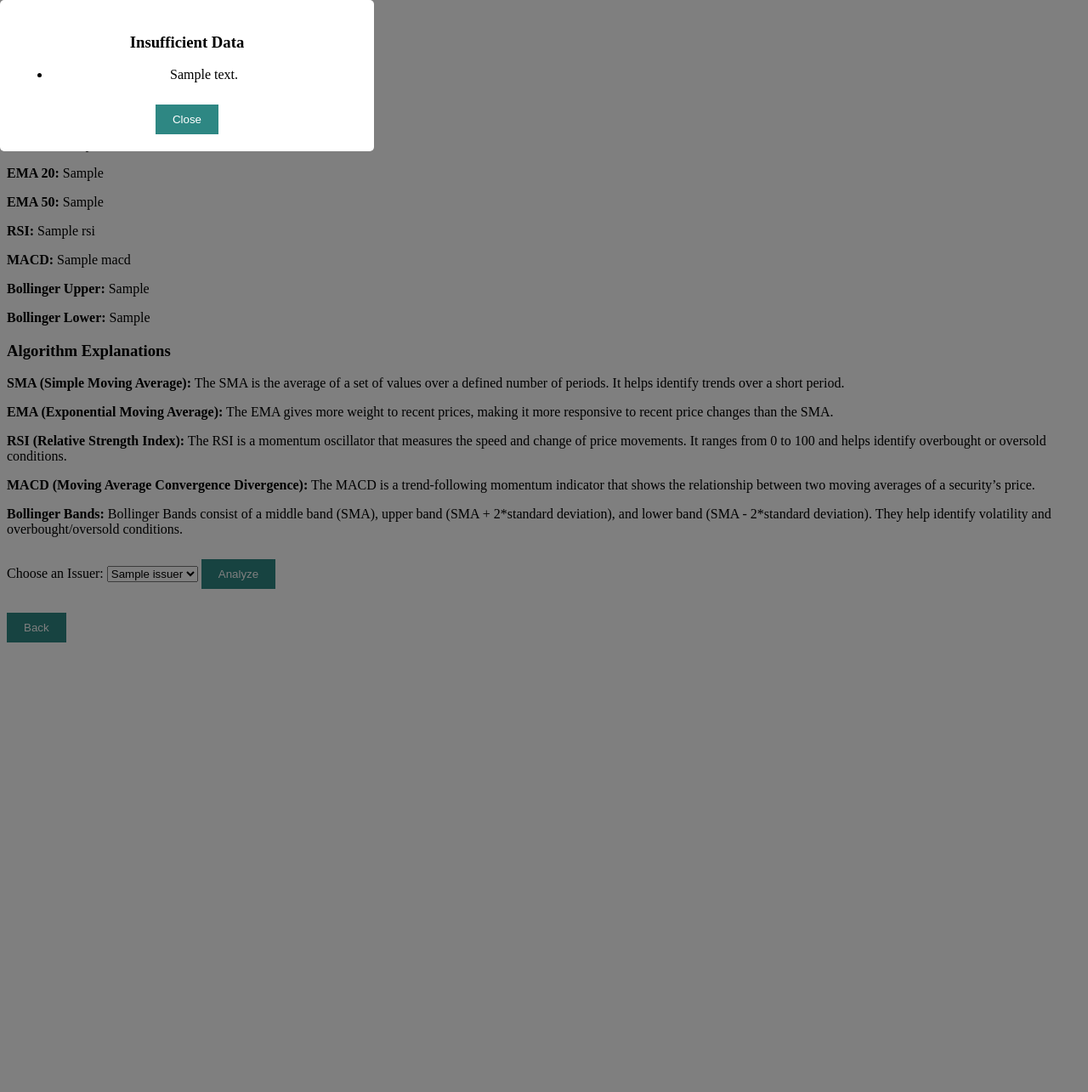
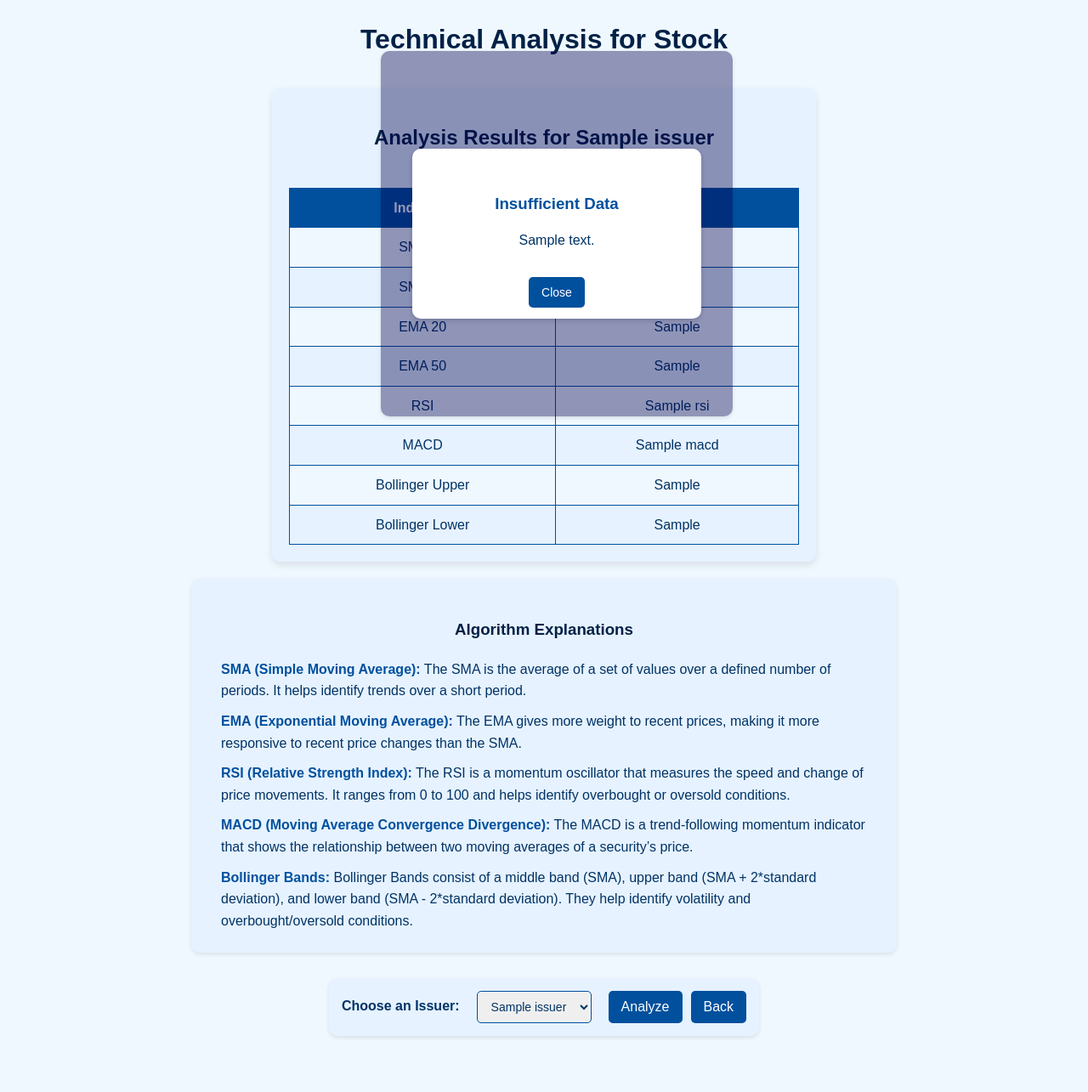
Before and after one commit to davidhristov59/DIANS, a Flask app: template Homework3/templates/technicalAnalysis.html in a window 1280 px wide. Shown: the whole page at 85% size. Before the commit the page ends 756 px from the top, so only its background shows below. Run offline with Flask 3, Linux system fonts and the light colour scheme; the template is opened without the code that fills it: most values are stand-ins (such as "Sample title", 1, 10 or a date in 2020).

Commit message:
Commit Home & T.A.

```diff
--- a/Homework3/app.py
+++ b/Homework3/app.py
@@ -81,7 +81,6 @@ def technical_analysis():
     return render_template('technicalAnalysis.html', issuers=issuers)
 
 
-
 @app.route('/technicalAnalysis', methods=['POST'])
 def analyze():
     """Analyze the selected issuer's stock data."""
@@ -147,23 +146,27 @@ def analyze():
             insufficient_data['Bollinger Bands'] = 'Insufficient data for Bollinger Bands'
 
         # Bundle all the indicators into a dictionary
+        # Bundle all the indicators into a dictionary, replacing NaN with 'Insufficient Data'
         indicators = {
-            "SMA_20": sma_20,
-            "SMA_50": sma_50,
-            "EMA_20": ema_20,
-            "EMA_50": ema_50,
-            "RSI": rsi,
-            "MACD": macd,
-            "Bollinger_Upper": bollinger_upper,
-            "Bollinger_Lower": bollinger_lower
+            'SMA_20': round(sma_20, 2) if not pd.isna(sma_20) else "Insufficient Data",
+            'SMA_50': round(sma_50, 2) if not pd.isna(sma_50) else "Insufficient Data",
+            'EMA_20': round(ema_20, 2) if not pd.isna(ema_20) else "Insufficient Data",
+            'EMA_50': round(ema_50, 2) if not pd.isna(ema_50) else "Insufficient Data",
+            'RSI': round(rsi, 2) if not pd.isna(rsi) else "Insufficient Data",
+            'MACD': round(macd, 2) if not pd.isna(macd) else "Insufficient Data",
+            'Bollinger_Upper': round(bollinger_upper, 2) if not pd.isna(bollinger_upper) else "Insufficient Data",
+            'Bollinger_Lower': round(bollinger_lower, 2) if not pd.isna(bollinger_lower) else "Insufficient Data"
         }
 
         # If there is insufficient data, return an error message with the details
         if insufficient_data:
+            missing_count = len(insufficient_data)
             return render_template('technicalAnalysis.html',
+                                   indicators=indicators,
                                    insufficient_data=insufficient_data,
                                    issuer=issuer,
-                                   issuers=issuers)
+                                   issuers=issuers,
+                                   missing_count=missing_count)
 
         # Return the indicators and the selected issuer as a response
         return render_template('technicalAnalysis.html',
--- /dev/null
+++ b/Homework3/static/technicalAnalysis.css
@@ -0,0 +1,202 @@
+/* General body and text styling */
+body {
+    font-family: 'Arial', sans-serif;
+    margin: 0 auto;
+    width: 1080px;
+    padding: 0;
+    background-color: #f0f8ff;
+    color: #003366;
+    line-height: 1.6;
+}
+
+h1, h2, h3 {
+    color: #002147;
+    text-align: center;
+}
+
+form {
+    display: flex;
+    justify-content: center;
+    align-items: center;
+    margin: 20px 0;
+}
+
+label {
+    font-weight: bold;
+    color: #003366;
+    margin-top: 5px;
+    margin-right: 10px;
+}
+
+select {
+    padding: 8px 12px;
+    border: 1px solid #00509e;
+    border-radius: 5px;
+    color: #003366;
+    font-size: 14px;
+    margin-right: 10px;
+}
+
+button[type="submit"], button {
+    background-color: #00509e;
+    color: white;
+    border: none;
+    padding: 10px 15px;
+    border-radius: 5px;
+    cursor: pointer;
+    font-size: 16px;
+    transition: background-color 0.3s ease;
+}
+
+button a{
+    color: white;
+    text-decoration: none;
+}
+
+button[type="submit"]:hover, button:hover {
+    background-color: #003f7d;
+}
+
+/* Popup styling */
+.popup {
+    position: fixed;
+    top: 5%;
+    left: 35%;
+    width: 30%;
+    height: 50%;
+    background-color: rgba(0, 0, 75, 0.4); /* Dimmed background */
+    display: none;
+    justify-content: center;
+    align-items: center;
+    z-index: 9999;
+    overflow: hidden;
+}
+
+.popup-content {
+    background-color: #ffffff;
+    padding: 20px;
+    border-radius: 10px;
+    text-align: center;
+    box-shadow: 0 2px 6px rgba(0, 0, 51, 0.2);
+    width: 50%;
+    height: 50%;
+    max-width: 500px;
+    min-width: 300px;
+    transition: width 0.3s ease;
+}
+
+/* Dynamically adjust size based on missing algorithms count */
+.popup-content[data-missing="1"] {
+    height: 40%; /* Smaller if one algorithm is missing */
+}
+
+.popup-content[data-missing="2"], .popup-content[data-missing="3"] {
+    height: 60%; /* Medium if 2 or 3 algorithms are missing */
+}
+
+.popup-content[data-missing="4"], .popup-content[data-missing="5"], .popup-content[data-missing="6"] {
+    height: 90%; /* Larger if 4 or more algorithms are missing */
+}
+
+.popup-content h3 {
+    color: #00509e;
+    margin-bottom: 15px;
+}
+
+.popup-content ul {
+    list-style: none;
+    padding: 0;
+    margin: 0;
+}
+
+.popup-content ul li {
+    margin: 10px 0;
+    color: #003366;
+}
+
+.popup-content button {
+    background-color: #00509e;
+    color: white;
+    border: none;
+    padding: 10px 15px;
+    border-radius: 5px;
+    cursor: pointer;
+    font-size: 14px;
+    margin-top: 20px;
+}
+
+.popup-content button:hover {
+    background-color: #003f7d;
+}
+
+/* Paragraph styling */
+p {
+    margin: 10px 20px;
+    color: #003366;
+}
+
+p strong {
+    color: #00509e;
+}
+
+/* Section for explanations */
+div h3 {
+    margin-top: 30px;
+    text-align: center;
+}
+
+div {
+    margin: 20px auto;
+    max-width: 800px;
+    padding: 15px;
+    background-color: #e6f2ff;
+    border-radius: 10px;
+    box-shadow: 0 2px 5px rgba(0, 0, 0, 0.1);
+}
+
+/* Results container and table styling */
+.results-container {
+    display: flex;
+    flex-direction: column;
+    align-items: center;
+    margin-top: 30px;
+    padding: 20px;
+    background-color: #e6f2ff;
+    border-radius: 10px;
+    box-shadow: 0 4px 8px rgba(0, 0, 0, 0.1);
+    max-width: 600px;
+    margin-left: auto;
+    margin-right: auto;
+}
+
+.results-table {
+    width: 100%;
+    border-collapse: collapse;
+    margin-top: 20px;
+    font-size: 16px;
+    text-align: left;
+}
+
+.results-table th, .results-table td {
+    border: 1px solid #00509e;
+    padding: 10px 15px;
+}
+
+.results-table th {
+    background-color: #00509e;
+    color: white;
+    text-align: center;
+}
+
+.results-table td {
+    color: #003366;
+    text-align: center;
+}
+
+.results-table tr:nth-child(even) {
+    background-color: #f0f8ff;
+}
+
+.results-table tr:hover {
+    background-color: #d0e7ff;
+}
--- a/Homework3/templates/technicalAnalysis.html
+++ b/Homework3/templates/technicalAnalysis.html
@@ -4,47 +4,93 @@
     <meta charset="UTF-8">
     <meta name="viewport" content="width=device-width, initial-scale=1.0">
     <title>Technical Analysis</title>
+    <link rel="stylesheet" href="{{ url_for('static', filename='technicalAnalysis.css') }}">
 </head>
 <body>
 <h1>Technical Analysis for Stock</h1>
 
 {% if indicators %}
+<div class="results-container">
     <h2>Analysis Results for {{ issuer }}</h2>
-    <p><strong>SMA 20:</strong> {{ indicators['SMA_20'] }}</p>
-    <p><strong>SMA 50:</strong> {{ indicators['SMA_50'] }}</p>
-    <p><strong>EMA 20:</strong> {{ indicators['EMA_20'] }}</p>
-    <p><strong>EMA 50:</strong> {{ indicators['EMA_50'] }}</p>
-    <p><strong>RSI:</strong> {{ indicators['RSI'] }}</p>
-    <p><strong>MACD:</strong> {{ indicators['MACD'] }}</p>
-    <p><strong>Bollinger Upper:</strong> {{ indicators['Bollinger_Upper'] }}</p>
-    <p><strong>Bollinger Lower:</strong> {{ indicators['Bollinger_Lower'] }}</p>
+    <table class="results-table">
+        <tr>
+            <th>Indicator</th>
+            <th>Value</th>
+        </tr>
+        <tr>
+            <td>SMA 20</td>
+            <td>{{ indicators.get('SMA_20', 'Insufficient Data') }}</td>
+        </tr>
+        <tr>
+            <td>SMA 50</td>
+            <td>{{ indicators.get('SMA_50', 'Insufficient Data') }}</td>
+        </tr>
+        <tr>
+            <td>EMA 20</td>
+            <td>{{ indicators.get('EMA_20', 'Insufficient Data') }}</td>
+        </tr>
+        <tr>
+            <td>EMA 50</td>
+            <td>{{ indicators.get('EMA_50', 'Insufficient Data') }}</td>
+        </tr>
+        <tr>
+            <td>RSI</td>
+            <td>{{ indicators.get('RSI', 'Insufficient Data') }}</td>
+        </tr>
+        <tr>
+            <td>MACD</td>
+            <td>{{ indicators.get('MACD', 'Insufficient Data') }}</td>
+        </tr>
+        <tr>
+            <td>Bollinger Upper</td>
+            <td>{{ indicators.get('Bollinger_Upper', 'Insufficient Data') }}</td>
+        </tr>
+        <tr>
+            <td>Bollinger Lower</td>
+            <td>{{ indicators.get('Bollinger_Lower', 'Insufficient Data') }}</td>
+        </tr>
+    </table>
+</div>
 {% endif %}
 
+<!-- Explanation section -->
 <div>
     <h3>Algorithm Explanations</h3>
-        <p><strong>SMA (Simple Moving Average):</strong> The SMA is the average of a set of values over a defined number of periods. It helps identify trends over a short period.</p>
-        <p><strong>EMA (Exponential Moving Average):</strong> The EMA gives more weight to recent prices, making it more responsive to recent price changes than the SMA.</p>
-        <p><strong>RSI (Relative Strength Index):</strong> The RSI is a momentum oscillator that measures the speed and change of price movements. It ranges from 0 to 100 and helps identify overbought or oversold conditions.</p>
-        <p><strong>MACD (Moving Average Convergence Divergence):</strong> The MACD is a trend-following momentum indicator that shows the relationship between two moving averages of a security’s price.</p>
-        <p><strong>Bollinger Bands:</strong> Bollinger Bands consist of a middle band (SMA), upper band (SMA + 2*standard deviation), and lower band (SMA - 2*standard deviation). They help identify volatility and overbought/oversold conditions.</p>
+    <p><strong>SMA (Simple Moving Average):</strong> The SMA is the average of a set of values over a defined number of
+        periods. It helps identify trends over a short period.</p>
+    <p><strong>EMA (Exponential Moving Average):</strong> The EMA gives more weight to recent prices, making it more
+        responsive to recent price changes than the SMA.</p>
+    <p><strong>RSI (Relative Strength Index):</strong> The RSI is a momentum oscillator that measures the speed and
+        change of price movements. It ranges from 0 to 100 and helps identify overbought or oversold conditions.</p>
+    <p><strong>MACD (Moving Average Convergence Divergence):</strong> The MACD is a trend-following momentum indicator
+        that shows the relationship between two moving averages of a security’s price.</p>
+    <p><strong>Bollinger Bands:</strong> Bollinger Bands consist of a middle band (SMA), upper band (SMA + 2*standard
+        deviation), and lower band (SMA - 2*standard deviation). They help identify volatility and overbought/oversold
+        conditions.</p>
 </div>
 
 <form method="POST">
+    <div style="display: flex; gap: 10px; margin-top: 10px;">
         <label for="issuer">Choose an Issuer:</label>
         <select name="issuer" id="issuer">
             {% for issuer_name in issuers %}
-            <option value="{{ issuer_name }}" {% if issuer_name == issuer %} selected {% endif %}>{{ issuer_name }}</option>
+            <option value="{{ issuer_name }}" {% if issuer_name== issuer %} selected {% endif %}>{{ issuer_name }}
+            </option>
             {% endfor %}
         </select>
-        <button type="submit">Analyze</button>
+        <button type="submit" class="btn btn-primary">Analyze</button>
+
+        <button>
+            <a href="{{ url_for('index') }}">Back</a>
+        </button>
+    </div>
 </form>
 
 <br>
 
-
 {% if insufficient_data %}
 <div id="popup" class="popup">
-        <div class="popup-content">
+    <div class="popup-content" data-missing="{{ missing_count }}">
         <h3>Insufficient Data</h3>
         <ul>
             {% for algorithm, message in insufficient_data.items() %}
@@ -56,51 +102,14 @@
 </div>
 
 <script>
-        // Show the popup if insufficient data is available
-        document.getElementById('popup').style.display = 'block';
+    // Display the popup if there is insufficient data
+    document.getElementById('popup').style.display = 'flex';
 
-        // Close the popup
     function closePopup() {
-            document.getElementById('popup').style.display = 'none';
+        document.getElementById('popup').style.display = 'none'; // Hide the popup
     }
-    </script>
-
-    <style>
-        .popup {
-            display: none;
-            position: fixed;
-            top: 0;
-            left: 0;
-            width: 100%;
-            height: 100%;
-            background: rgba(0, 0, 0, 0.5);
-            justify-content: center;
-            align-items: center;
-        }
-
-        .popup-content {
-            background: white;
-            padding: 20px;
-            border-radius: 5px;
-            max-width: 400px;
-            text-align: center;
-        }
-
-        button {
-            margin-top: 10px;
-            padding: 10px 20px;
-            background-color: #2e8783;
-            color: white;
-            border: none;
-            cursor: pointer;
-        }
-    </style>
-
 </script>
 {% endif %}
 
-    <!-- Back Button -->
-    <a href="/technicalAnalysis"><button>Back</button></a>
-
 </body>
 </html>
```
Also changed, not shown: Homework3/filtered_stock_data.csv. Lines whose indentation alone changed are shown as unchanged.
